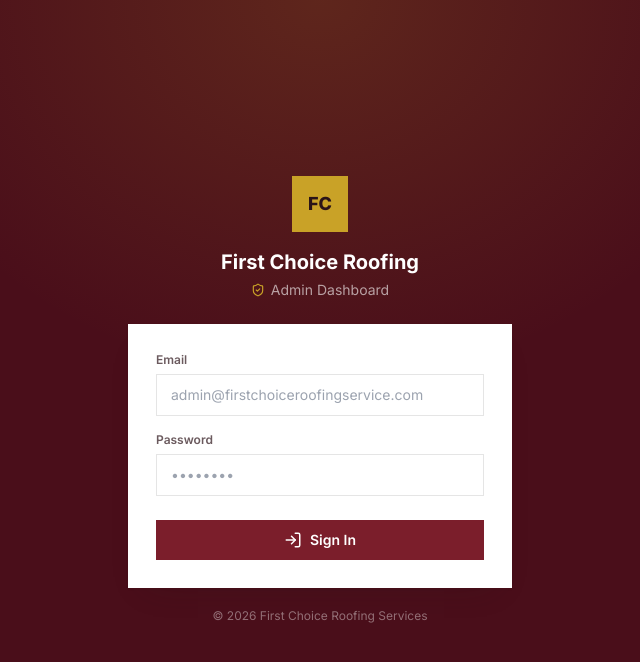
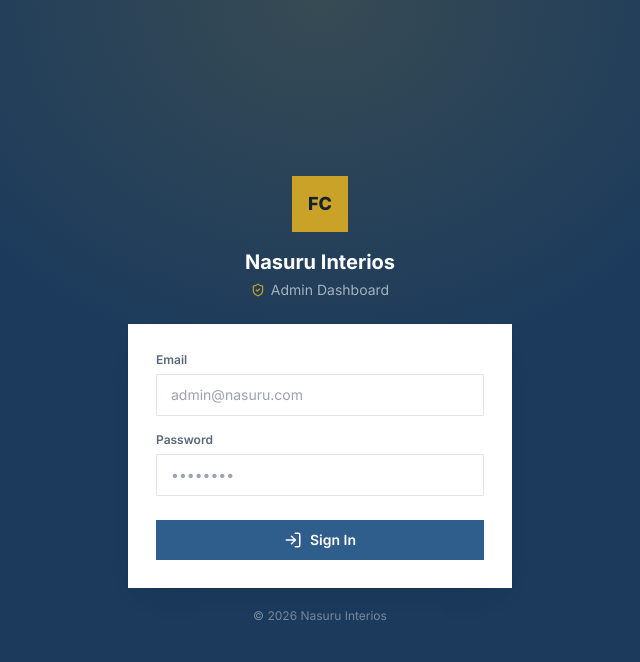
Before and after one commit to Nasuru-Interiors/admin, a Next.js app: page /login in a window 1280 px wide. Shown: the top 662 px of the page, without its empty margins (320-960 px from the left). Built offline with nearby package versions, Linux system fonts and the light colour scheme; no server answers.

Commit message:
feat: rebrand to Nasuru Interios (interior deco supply), jean blue theme, SEO and sitemap updates

```diff
--- a/package.json
+++ b/package.json
@@ -1,5 +1,5 @@
 {
-  "name": "firstchoice-admin",
+  "name": "nasuru-interios-admin",
   "version": "1.0.0",
   "private": true,
   "engines": {
--- a/src/app/(dashboard)/articles/[id]/page.tsx
+++ b/src/app/(dashboard)/articles/[id]/page.tsx
@@ -28,7 +28,7 @@ export default function EditArticlePage() {
           keywords: a.keywords || [],
           status: a.status,
           featured: a.featured,
-          author: a.author || 'First Choice Roofing Services',
+          author: a.author || 'Nasuru Interios',
           category_ids: (a.article_categories ?? []).map((c) => c.category_id),
         }),
       )
--- a/src/app/(dashboard)/categories/page.tsx
+++ b/src/app/(dashboard)/categories/page.tsx
@@ -81,7 +81,7 @@ export default function CategoriesPage() {
             className="input"
             value={name}
             onChange={(e) => setName(e.target.value)}
-            placeholder="e.g. Roofing Tips"
+            placeholder="e.g. Wallpaper Ideas"
           />
         </div>
         <button type="submit" disabled={creating || !name.trim()} className="btn-primary">
--- a/src/app/(dashboard)/page.tsx
+++ b/src/app/(dashboard)/page.tsx
@@ -25,7 +25,7 @@ const CARDS: { key: keyof Stats; label: string; icon: LucideIcon; tint: string }
 ];
 
 const QUICK: { href: string; label: string; desc: string; icon: LucideIcon }[] = [
-  { href: '/articles/new', label: 'Write a new article', desc: 'Publish roofing tips & guides', icon: PenLine },
+  { href: '/articles/new', label: 'Write a new article', desc: 'Publish decor tips & guides', icon: PenLine },
   { href: '/hero', label: 'Design the hero', desc: 'Headline, image & colors', icon: ImageIcon },
   { href: '/carousel', label: 'Manage carousel', desc: 'Showcase your work', icon: GalleryHorizontalEnd },
   { href: '/appearance', label: 'Brand & logo', desc: 'Colors and logo', icon: Palette },
--- a/src/app/(dashboard)/settings/page.tsx
+++ b/src/app/(dashboard)/settings/page.tsx
@@ -76,7 +76,7 @@ export default function SettingsPage() {
             label="Footer copyright text"
             value={s.copyright_text ?? ''}
             onChange={(v) => set('copyright_text', v)}
-            placeholder="© {year} {business_name}. Premium aluminium roofing sheets in Lagos, Nigeria."
+            placeholder="© {year} {business_name}. Interior decor supplies for beautiful homes and spaces."
             hint="Custom footer copyright. Supports {business_name} (uses Business name above) and {year} placeholders."
           />
           <Field label="Phone" value={s.phone} onChange={(v) => set('phone', v)} />
--- a/src/app/globals.css
+++ b/src/app/globals.css
@@ -3,13 +3,13 @@
 @tailwind utilities;
 
 :root {
-  --brand-primary: #7b1e2b;
+  --brand-primary: #2F5D8C;
   --brand-gold: #c9a227;
 }
 
 body {
-  background: #f5f2f0;
-  color: #2a1418;
+  background: #EEF2F7;
+  color: #14212F;
   font-family: var(--font-sans), 'Segoe UI', system-ui, sans-serif;
   -webkit-font-smoothing: antialiased;
 }
@@ -21,7 +21,7 @@ body {
   }
   .input:focus {
     @apply border-brand-primary;
-    box-shadow: 0 0 0 3px rgba(123, 30, 43, 0.12);
+    box-shadow: 0 0 0 3px rgba(47, 93, 140, 0.12);
   }
   .label {
     @apply mb-1.5 block text-xs font-semibold text-brand-muted;
@@ -89,6 +89,6 @@ body {
 .tiptap h3 { font-size: 1.15rem; font-weight: 700; margin: 1rem 0 0.5rem; }
 .tiptap ul { list-style: disc; margin-left: 1.4rem; }
 .tiptap ol { list-style: decimal; margin-left: 1.4rem; }
-.tiptap a { color: #7b1e2b; text-decoration: underline; }
+.tiptap a { color: #2F5D8C; text-decoration: underline; }
 .tiptap img { max-width: 100%; border-radius: 0; margin: 0.8rem 0; }
 .tiptap blockquote { border-left: 3px solid #c9a227; padding-left: 1rem; color: #555; }
--- a/src/app/layout.tsx
+++ b/src/app/layout.tsx
@@ -10,7 +10,7 @@ export async function generateMetadata(): Promise<Metadata> {
   const favicon = faviconFrom(branding.logo_url);
   return {
     title: `${branding.business_name} — Admin`,
-    description: 'Admin dashboard for First Choice Roofing Services.',
+    description: 'Admin dashboard for Nasuru Interios.',
     robots: { index: false, follow: false },
     ...(favicon ? { icons: { icon: favicon, shortcut: favicon, apple: favicon } } : {}),
   };
--- a/src/app/login/page.tsx
+++ b/src/app/login/page.tsx
@@ -44,13 +44,13 @@ export default function LoginPage() {
         <div className="mb-6 text-center">
           {logo ? (
             // eslint-disable-next-line @next/next/no-img-element
-            <img src={logoThumb(logo)} alt="First Choice Roofing" className="mx-auto mb-4 h-16 w-auto" />
+            <img src={logoThumb(logo)} alt="Nasuru Interios" className="mx-auto mb-4 h-16 w-auto" />
           ) : (
             <div className="mx-auto mb-4 flex h-14 w-14 items-center justify-center bg-brand-gold text-lg font-extrabold text-brand-ink">
               FC
             </div>
           )}
-          <h1 className="text-xl font-bold text-white">First Choice Roofing</h1>
+          <h1 className="text-xl font-bold text-white">Nasuru Interios</h1>
           <p className="mt-1 flex items-center justify-center gap-1.5 text-sm text-white/60">
             <ShieldCheck size={14} className="text-brand-gold" /> Admin Dashboard
           </p>
@@ -68,7 +68,7 @@ export default function LoginPage() {
             className="input mb-4"
             value={email}
             onChange={(e) => setEmail(e.target.value)}
-            placeholder="admin@firstchoiceroofingservice.com"
+            placeholder="admin@nasuru.com"
             autoComplete="username"
           />
 
@@ -90,7 +90,7 @@ export default function LoginPage() {
         </form>
 
         <p className="mt-5 text-center text-xs text-white/40">
-          © {new Date().getFullYear()} First Choice Roofing Services
+          © {new Date().getFullYear()} Nasuru Interios
         </p>
       </div>
     </div>
--- a/src/components/AdminShell.tsx
+++ b/src/components/AdminShell.tsx
@@ -70,15 +70,15 @@ export default function AdminShell({ children }: { children: React.ReactNode })
       <div className="flex items-center gap-2.5 border-b border-white/10 px-5 py-5">
         {logo ? (
           // eslint-disable-next-line @next/next/no-img-element
-          <img src={logoThumb(logo)} alt="First Choice Roofing" className="h-9 w-auto" />
+          <img src={logoThumb(logo)} alt="Nasuru Interios" className="h-9 w-auto" />
         ) : (
           <div className="flex h-9 w-9 items-center justify-center bg-brand-gold text-sm font-extrabold text-brand-ink">
             FC
           </div>
         )}
         <div className="leading-tight">
-          <p className="text-sm font-bold text-white">First Choice</p>
-          <p className="text-[11px] text-white/50">Roofing Admin</p>
+          <p className="text-sm font-bold text-white">Nasuru Interios</p>
+          <p className="text-[11px] text-white/50">Admin</p>
         </div>
       </div>
 
--- a/src/components/ArticleForm.tsx
+++ b/src/components/ArticleForm.tsx
@@ -37,7 +37,7 @@ export const EMPTY_ARTICLE: ArticleFormValues = {
   keywords: [],
   status: 'draft',
   featured: false,
-  author: 'First Choice Roofing Services',
+  author: 'Nasuru Interios',
   category_ids: [],
 };
 
@@ -112,7 +112,7 @@ export default function ArticleForm({ initial }: { initial: ArticleFormValues })
                 className="input"
                 value={v.title}
                 onChange={(e) => set('title', e.target.value)}
-                placeholder="e.g. 5 Reasons Aluminium Roofing Sheets Are Best for Lagos Homes"
+                placeholder="e.g. 10 Wallpaper Ideas to Transform a Small Living Room"
               />
             </div>
             <div>
@@ -223,7 +223,7 @@ export default function ArticleForm({ initial }: { initial: ArticleFormValues })
                 className="input"
                 value={keywordsText}
                 onChange={(e) => setKeywordsText(e.target.value)}
-                placeholder="aluminium roofing sheets, Lagos, Nigeria"
+                placeholder="interior decor, wallpaper, curtains, wall panels"
               />
             </div>
           </div>
--- a/src/lib/site.ts
+++ b/src/lib/site.ts
@@ -15,17 +15,17 @@ export async function getPublicBranding(): Promise<PublicBranding> {
     const d = await res.json();
     return {
       logo_url: d.logo_url ?? null,
-      business_name: d.business_name ?? 'First Choice Roofing Services',
+      business_name: d.business_name ?? 'Nasuru Interios',
     };
   } catch {
-    return { logo_url: null, business_name: 'First Choice Roofing Services' };
+    return { logo_url: null, business_name: 'Nasuru Interios' };
   }
 }
 
 /** Square padded favicon from the logo (same transform the users site uses). */
 export function faviconFrom(url: string | null): string | undefined {
   if (!url || !url.includes('/upload/')) return undefined;
-  return url.replace('/upload/', '/upload/w_64,h_64,c_pad,b_rgb:fbf6f4,f_png/');
+  return url.replace('/upload/', '/upload/w_64,h_64,c_pad,b_rgb:f3f6fa,f_png/');
 }
 
 /** Optimized small logo for the sidebar/login. */
```
Also changed, not shown: tailwind.config.ts (+8 -8 lines), 1 other file (tests, documents, lock files or other folders).
